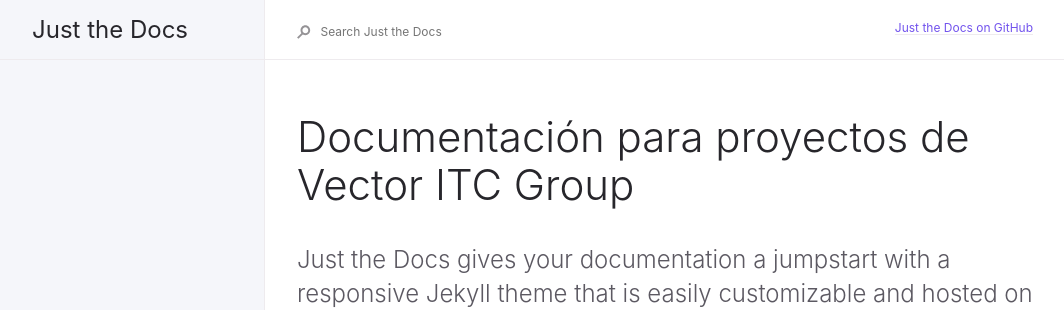
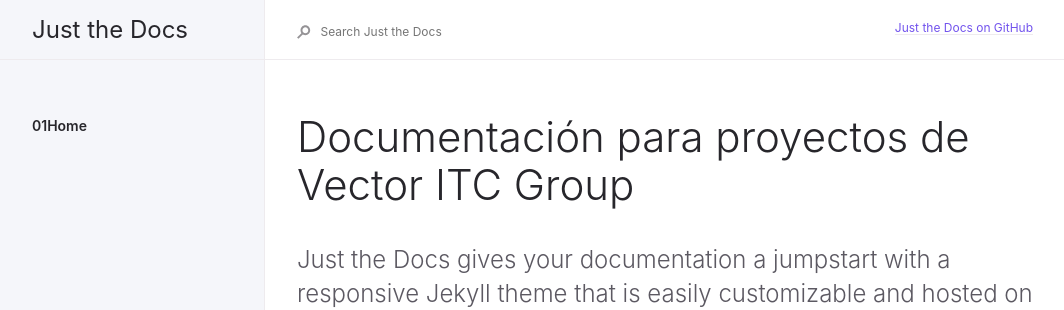
Before and after one commit to abeltranes/abeltranes.github.io, a Jekyll site: the page built from index.md, in a window 1280 px wide. Shown: the top 310 px of the page, without its empty margins (91-1155 px from the left). Built offline with Jekyll 4.4.1, drawn with Linux system fonts in a browser that asks for light colours.

Commit message:
Update nav.html

```diff
--- a/_includes/nav.html
+++ b/_includes/nav.html
@@ -3,9 +3,9 @@
     {% assign pages_list = site.html_pages | sort:"nav_order" %}
     {% for node in pages_list %}
       {% unless node.nav_exclude %}
-      {% if page.parent == node.title  %}
+      {% if page.url == node.url or page.parent == node.title  %}
       <li class="navigation-list-item{% if page.url == node.url or page.parent == node.title or page.grand_parent == node.title %} active{% endif %}">
-        {% if page.parent == node.title or page.grand_parent == node.title %}
+        {% if page.parent == node.title  %}
           {% assign first_level_url = node.url | absolute_url %}
         {% endif %}
         <a href="{{ node.url | absolute_url }}" class="navigation-list-link{% if page.url == node.url %} active{% endif %}">01{{ node.title }}</a>
```
